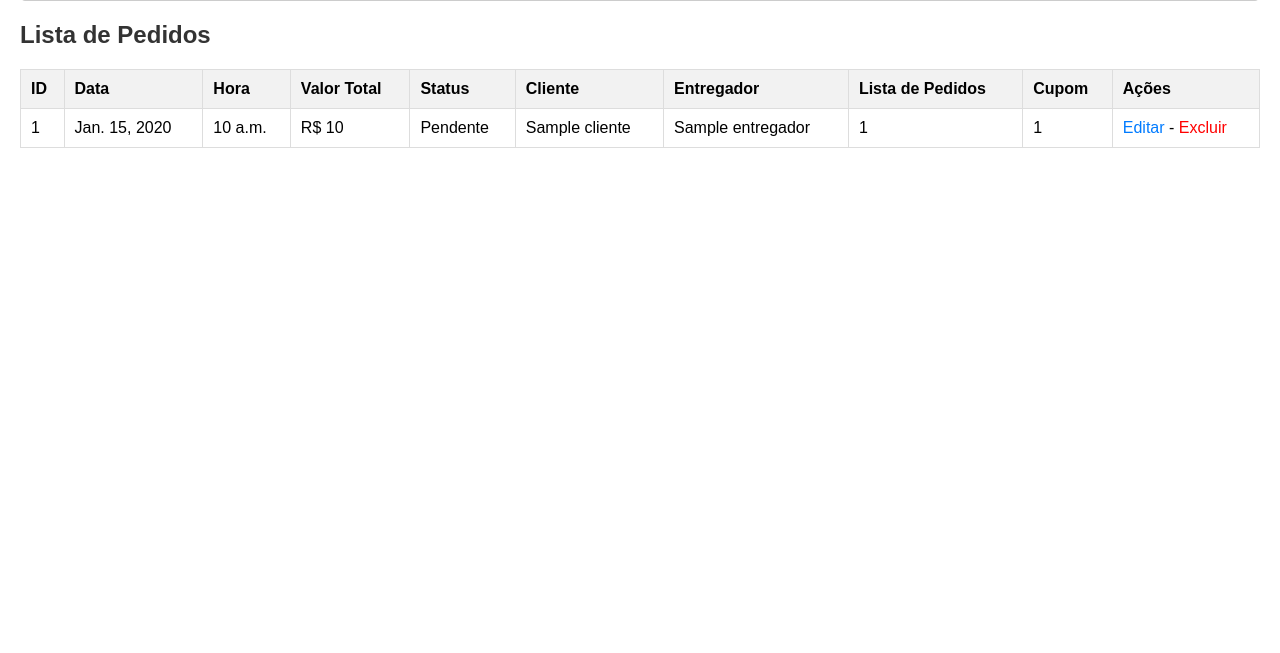
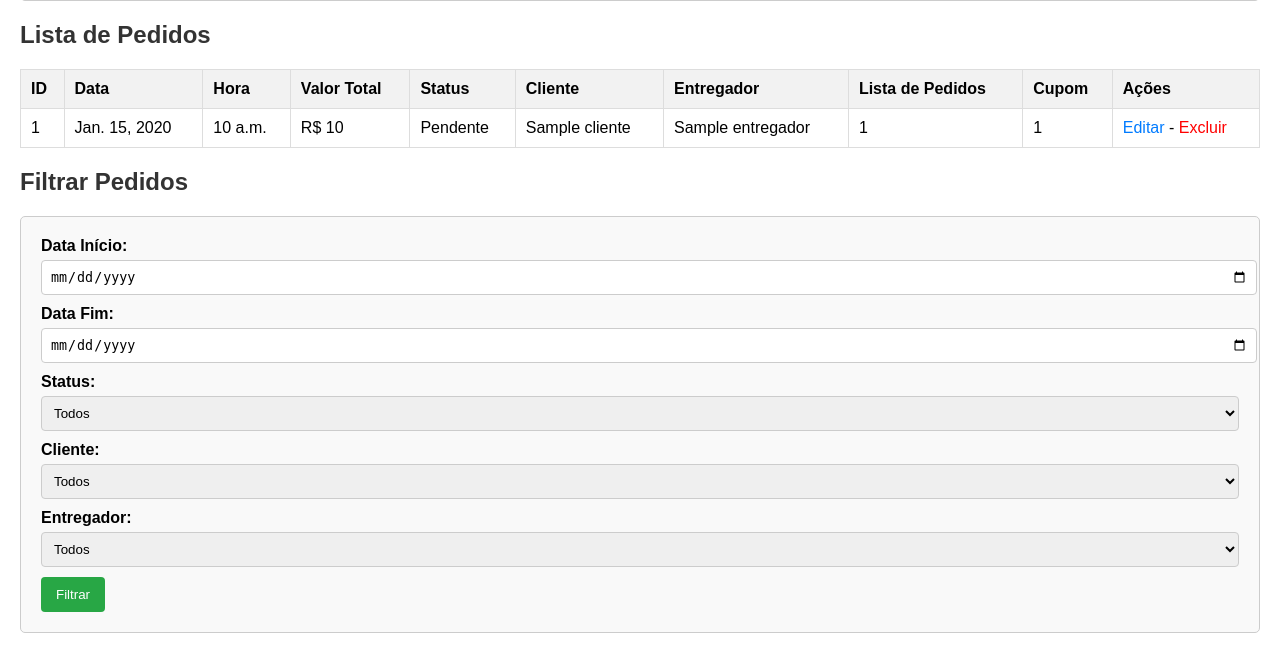
Before and after one commit to Rafaelleit3/app-agua-fbd, a Django app: page /pedidos/ in a window 1280 px wide. Shown: the part 761-1414 px from the top of the page. Before the commit the page ends 909 px from the top, so only its background shows below. Run offline with Django 5.2, Linux system fonts and the light colour scheme; tables that the repository leaves empty hold one stand-in row (values such as "Sample post").

Commit message:
feat: implementando opção de filtragem de resultados para Pedidos

```diff
--- a/appagua/loja/templates/loja/pedidos.html
+++ b/appagua/loja/templates/loja/pedidos.html
@@ -167,6 +167,47 @@
         {% endfor %}
     </table>
 
+    <h2>Filtrar Pedidos</h2>
+    <form method="GET">
+        <label for="data_inicio">Data Início:</label>
+        <input type="date" name="data_inicio" id="data_inicio" value="{{ request.GET.data_inicio }}">
+
+        <label for="data_fim">Data Fim:</label>
+        <input type="date" name="data_fim" id="data_fim" value="{{ request.GET.data_fim }}">
+
+        <label for="status">Status:</label>
+        <select name="status" id="status">
+            <option value="">Todos</option>
+            <option value="Pendente" {% if request.GET.status == "Pendente" %}selected{% endif %}>Pendente</option>
+            <option value="Em andamento" {% if request.GET.status == "Em andamento" %}selected{% endif %}>Em andamento</option>
+            <option value="Concluído" {% if request.GET.status == "Concluído" %}selected{% endif %}>Concluído</option>
+            <option value="Cancelado" {% if request.GET.status == "Cancelado" %}selected{% endif %}>Cancelado</option>
+        </select>
+
+        <label for="id_cliente">Cliente:</label>
+        <select name="id_cliente" id="id_cliente">
+            <option value="">Todos</option>
+            {% for cliente in clientes %}
+                <option value="{{ cliente.id }}" {% if request.GET.id_cliente == cliente.id|stringformat:"s" %}selected{% endif %}>
+                    {{ cliente.nome }}
+                </option>
+            {% endfor %}
+        </select>
+
+        <label for="id_entregador">Entregador:</label>
+        <select name="id_entregador" id="id_entregador">
+            <option value="">Todos</option>
+            {% for entregador in entregadores %}
+                <option value="{{ entregador.id }}" {% if request.GET.id_entregador == entregador.id|stringformat:"s" %}selected{% endif %}>
+                    {{ entregador.nome }}
+                </option>
+            {% endfor %}
+        </select>
+
+        <button type="submit">Filtrar</button>
+    </form>
+
+
     <script>
         function editarPedido(id, data, hora, valor, status, cliente, entregador, lista, cupom) {
             document.getElementById('pedido_id').value = id;
--- a/appagua/loja/views.py
+++ b/appagua/loja/views.py
@@ -257,6 +257,55 @@ def listar_produtos_contidos(request):
 # View para listar, adicionar, editar e remover pedidos
 def listar_pedidos(request):
     pedido_edit = None  # Para armazenar o pedido a ser editado
+    filtros = []
+    params = []
+
+    # Capturar filtros da URL (GET)
+    data_inicio = request.GET.get('data_inicio')
+    data_fim = request.GET.get('data_fim')
+    status = request.GET.get('status')
+    id_cliente = request.GET.get('id_cliente')
+    id_entregador = request.GET.get('id_entregador')
+
+    # Construindo a query base com JOINs necessários
+    query = """
+        SELECT p.id, p.data_solicitacao, p.hora_solicitacao, p.valor_total, p.status,
+               c.nome AS cliente, e.nome AS entregador, l.id AS lista_pedidos, cp.id AS cupom
+        FROM loja_pedido p
+        JOIN loja_cliente c ON p.id_cliente_id = c.id
+        JOIN loja_entregador e ON p.id_entregador_id = e.id
+        JOIN loja_listapedidos l ON p.id_lista_pedidos_id = l.id
+        LEFT JOIN loja_cupom cp ON p.id_cupom_id = cp.id
+    """
+
+    # Aplicando filtros dinamicamente
+    if data_inicio:
+        filtros.append("p.data_solicitacao >= %s")
+        params.append(data_inicio)
+
+    if data_fim:
+        filtros.append("p.data_solicitacao <= %s")
+        params.append(data_fim)
+
+    if status:
+        filtros.append("p.status = %s")
+        params.append(status)
+
+    if id_cliente:
+        filtros.append("p.id_cliente_id = %s")
+        params.append(id_cliente)
+
+    if id_entregador:
+        filtros.append("p.id_entregador_id = %s")
+        params.append(id_entregador)
+
+    # Se houver filtros, adiciona o WHERE na query
+    if filtros:
+        query += " WHERE " + " AND ".join(filtros)
+
+    query += " ORDER BY p.data_solicitacao DESC, p.hora_solicitacao DESC"
+
+    pedidos = execute_sql(query, params)
 
     if request.method == 'POST':
         pedido_id = request.POST.get('pedido_id')
@@ -331,19 +380,6 @@ def listar_pedidos(request):
             resultado = execute_sql(query_total, [pedido_edit['id_lista_pedidos_id']])
             pedido_edit['valor_total'] = resultado[0]['valor_total'] if resultado and resultado[0]['valor_total'] else 0.00
 
-    # Buscar todos os pedidos
-    query = """
-        SELECT p.id, p.data_solicitacao, p.hora_solicitacao, p.valor_total, p.status,
-               c.nome AS cliente, e.nome AS entregador, l.id AS lista_pedidos, cp.id AS cupom
-        FROM loja_pedido p
-        JOIN loja_cliente c ON p.id_cliente_id = c.id
-        JOIN loja_entregador e ON p.id_entregador_id = e.id
-        JOIN loja_listapedidos l ON p.id_lista_pedidos_id = l.id
-        LEFT JOIN loja_cupom cp ON p.id_cupom_id = cp.id
-        ORDER BY p.data_solicitacao DESC, p.hora_solicitacao DESC
-    """
-    pedidos = execute_sql(query)
-
     # Buscar opções para dropdowns
     clientes = execute_sql("SELECT id, nome FROM loja_cliente")
     entregadores = execute_sql("SELECT id, nome FROM loja_entregador")
@@ -359,5 +395,6 @@ def listar_pedidos(request):
         'pedido_edit': pedido_edit  # Passando o pedido a ser editado para o template
     })
 
+
 def homepage(request):
     return render(request, 'loja/homepage.html')
```
